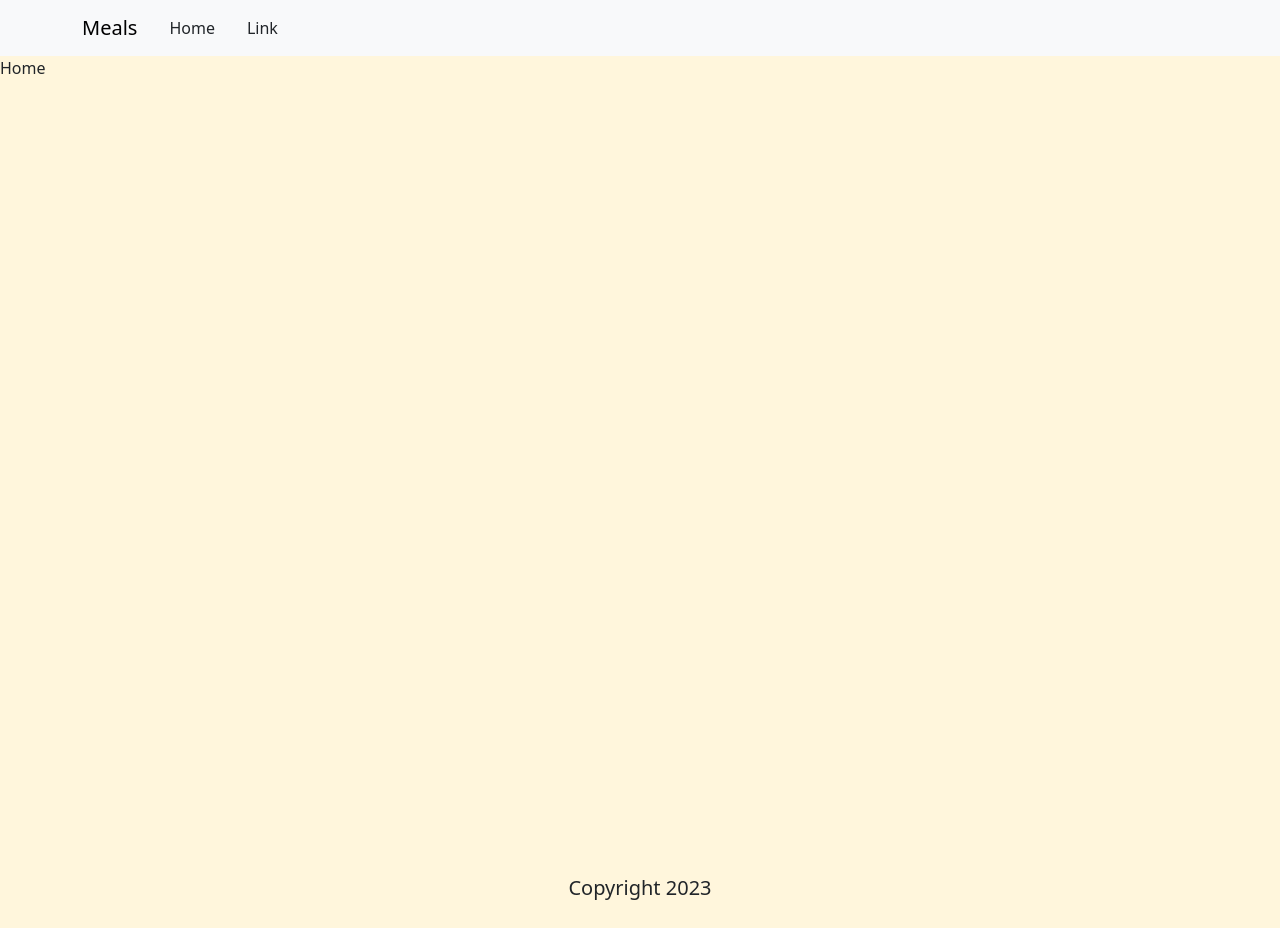
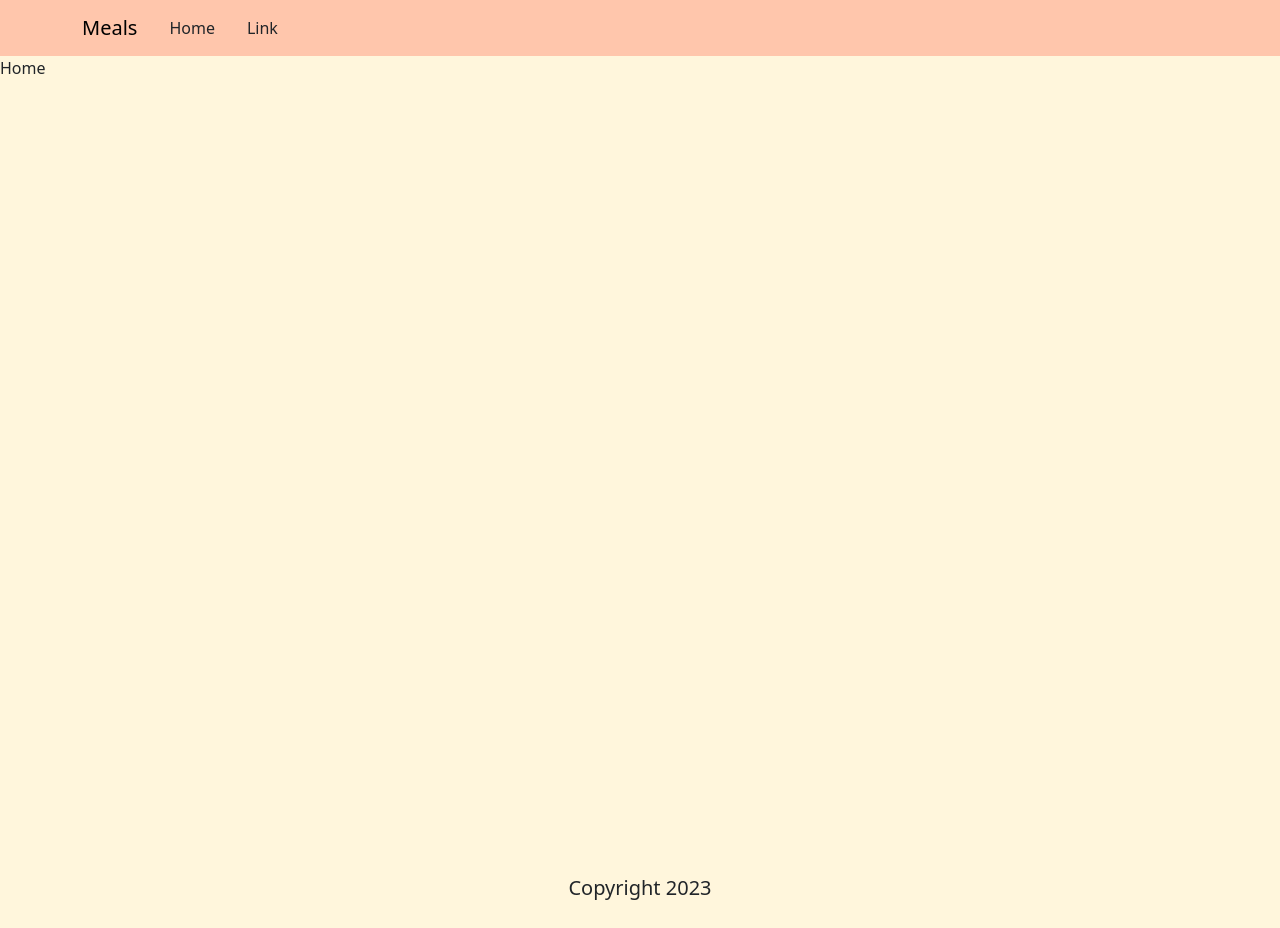
Before and after one commit to HafizhMA/Meals, a React (Vite) app: page / in a window 1280 px wide. Built offline with nearby package versions, Linux system fonts and the light colour scheme.

Commit message:
navbar bg

```diff
--- a/src/App.css
+++ b/src/App.css
@@ -1,3 +1,8 @@
+/* navbar section */
+.navbar {
+  background-color: rgb(255, 198, 172);
+}
+
 /* jumbotron section */
 #jumbotron {
   min-height: 100vh;
--- a/src/components/Header.jsx
+++ b/src/components/Header.jsx
@@ -1,11 +1,10 @@
 import Container from "react-bootstrap/Container";
 import Nav from "react-bootstrap/Nav";
 import Navbar from "react-bootstrap/Navbar";
-import NavDropdown from "react-bootstrap/NavDropdown";
 
 function Header() {
   return (
-    <Navbar expand="lg" className="bg-body-tertiary">
+    <Navbar expand="lg" className="navbar">
       <Container>
         <Navbar.Brand href="#home">Meals</Navbar.Brand>
         <Navbar.Toggle aria-controls="basic-navbar-nav" />
```
